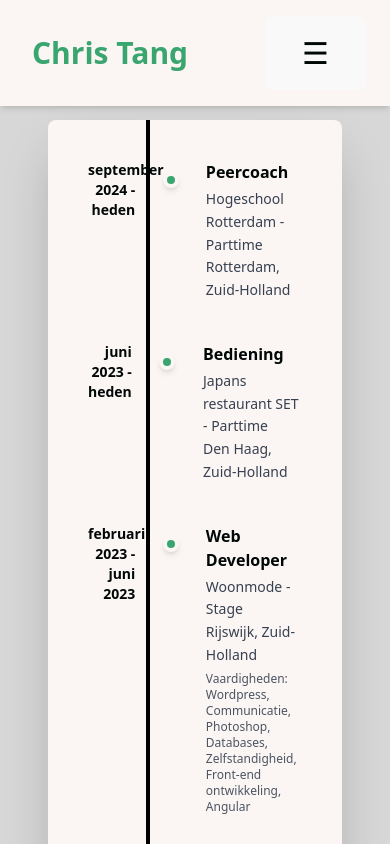
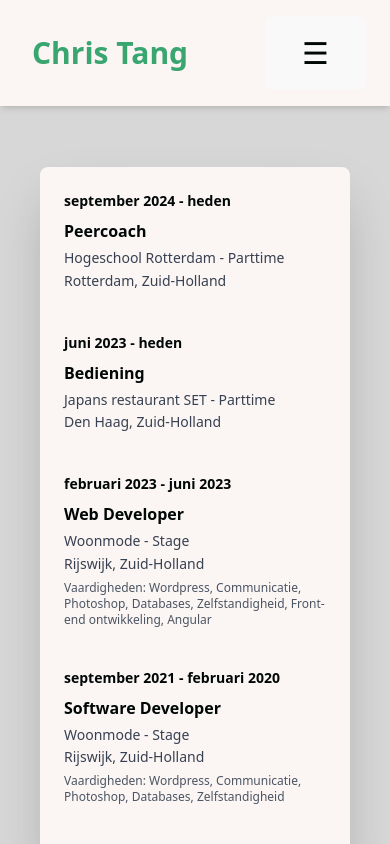
Before and after one commit to Chrisssss15/my-portfolio, a React (Vite) app: page /my-portfolio/werk in a window 390 px wide. Shown: the top 844 px of the page. Built offline with nearby package versions, Linux system fonts and the light colour scheme.

Commit message:
UPDATE responsive maken

```diff
--- a/src/assets/pages/Werk.jsx
+++ b/src/assets/pages/Werk.jsx
@@ -1,12 +1,76 @@
+// import React from "react";
+//
+// const Werk = () => {
+//     return (
+//         <div className="flex justify-center items-center min-h-screen bg-[#D7D7D7] p-6">
+//             <div className="max-w-3xl w-full bg-[#FBF5F3] text-[#000807] p-10 shadow-2xl rounded-lg relative">
+//                 <div className="absolute top-0 left-1/3 w-1 bg-black h-full"></div>
+//
+//                 {/* Werkervaring entries */}
+//                 {[
+//                     {
+//                         periode: "september 2024 - heden",
+//                         functie: "Peercoach",
+//                         bedrijf: "Hogeschool Rotterdam - Parttime",
+//                         locatie: "Rotterdam, Zuid-Holland",
+//                     },
+//                     {
+//                         periode: "juni 2023 - heden",
+//                         functie: "Bediening",
+//                         bedrijf: "Japans restaurant SET - Parttime",
+//                         locatie: "Den Haag, Zuid-Holland",
+//                     },
+//                     {
+//                         periode: "februari 2023 - juni 2023",
+//                         functie: "Web Developer",
+//                         bedrijf: "Woonmode - Stage",
+//                         locatie: "Rijswijk, Zuid-Holland",
+//                         skills: "Wordpress, Communicatie, Photoshop, Databases, Zelfstandigheid, Front-end ontwikkeling, Angular"
+//                     },
+//                     {
+//                         periode: "september 2021 - februari 2020",
+//                         functie: "Software Developer",
+//                         bedrijf: "Woonmode - Stage",
+//                         locatie: "Rijswijk, Zuid-Holland",
+//                         skills: "Wordpress, Communicatie, Photoshop, Databases, Zelfstandigheid"
+//                     },
+//
+//                 ].map((werk, index) => (
+//                     <div className="relative flex mb-10" key={index}>
+//                         <div className="w-1/3 text-right pr-6">
+//                             <h3 className="text-sm md:text-lg font-semibold">{werk.periode}</h3>
+//                         </div>
+//                         <div className="relative w-8 flex justify-center">
+//                             <div className="absolute top-3 w-4 h-4 bg-[#39A56F] border-4 border-[#FBF5F3] rounded-full shadow-md"></div>
+//                         </div>
+//                         <div className="w-3/4 pl-6">
+//                             <p className="text-md md:text-lg font-semibold">{werk.functie}</p>
+//                             <ul className="text-sm text-gray-700 list-none mt-1 leading-relaxed">
+//                                 <li>{werk.bedrijf}</li>
+//                                 <li>{werk.locatie}</li>
+//                                 {werk.skills && (
+//                                     <li className="mt-1 text-xs text-gray-600">Vaardigheden: {werk.skills}</li>
+//                                 )}
+//                             </ul>
+//                         </div>
+//                     </div>
+//                 ))}
+//             </div>
+//         </div>
+//     );
+// };
+//
+// export default Werk;
+
+
 import React from "react";
 
 const Werk = () => {
     return (
-        <div className="flex justify-center items-center min-h-screen bg-[#D7D7D7] p-6">
-            <div className="max-w-3xl w-full bg-[#FBF5F3] text-[#000807] p-10 shadow-2xl rounded-lg relative">
-                <div className="absolute top-0 left-1/3 w-1 bg-black h-full"></div>
+        <div className="flex justify-center items-center min-h-screen bg-[#D7D7D7] p-4 sm:p-6">
+            <div className="max-w-3xl w-full bg-[#FBF5F3] text-[#000807] p-6 sm:p-10 shadow-2xl rounded-lg relative">
+                <div className="hidden md:block absolute top-0 left-[35.5%] w-1 bg-black h-full"></div>
 
-                {/* Werkervaring entries */}
                 {[
                     {
                         periode: "september 2024 - heden",
@@ -34,16 +98,16 @@ const Werk = () => {
                         locatie: "Rijswijk, Zuid-Holland",
                         skills: "Wordpress, Communicatie, Photoshop, Databases, Zelfstandigheid"
                     },
-
                 ].map((werk, index) => (
-                    <div className="relative flex mb-10" key={index}>
-                        <div className="w-1/3 text-right pr-6">
+                    <div className="relative flex flex-col md:flex-row mb-10" key={index}>
+                        <div className="md:w-1/3 text-left md:text-right pr-0 md:pr-6 mb-2 md:mb-0">
                             <h3 className="text-sm md:text-lg font-semibold">{werk.periode}</h3>
                         </div>
-                        <div className="relative w-8 flex justify-center">
-                            <div className="absolute top-3 w-4 h-4 bg-[#39A56F] border-4 border-[#FBF5F3] rounded-full shadow-md"></div>
+                        {/* Tijdlijn bolletje */}
+                        <div className="relative w-8 flex justify-center mx-auto md:mx-0">
+                            <div className="absolute top-2 md:top-3 w-4 h-4 bg-[#39A56F] border-4 border-[#FBF5F3] rounded-full shadow-md hidden md:block"></div>
                         </div>
-                        <div className="w-3/4 pl-6">
+                        <div className="md:w-2/3 w-full pl-0 md:pl-6">
                             <p className="text-md md:text-lg font-semibold">{werk.functie}</p>
                             <ul className="text-sm text-gray-700 list-none mt-1 leading-relaxed">
                                 <li>{werk.bedrijf}</li>
```
